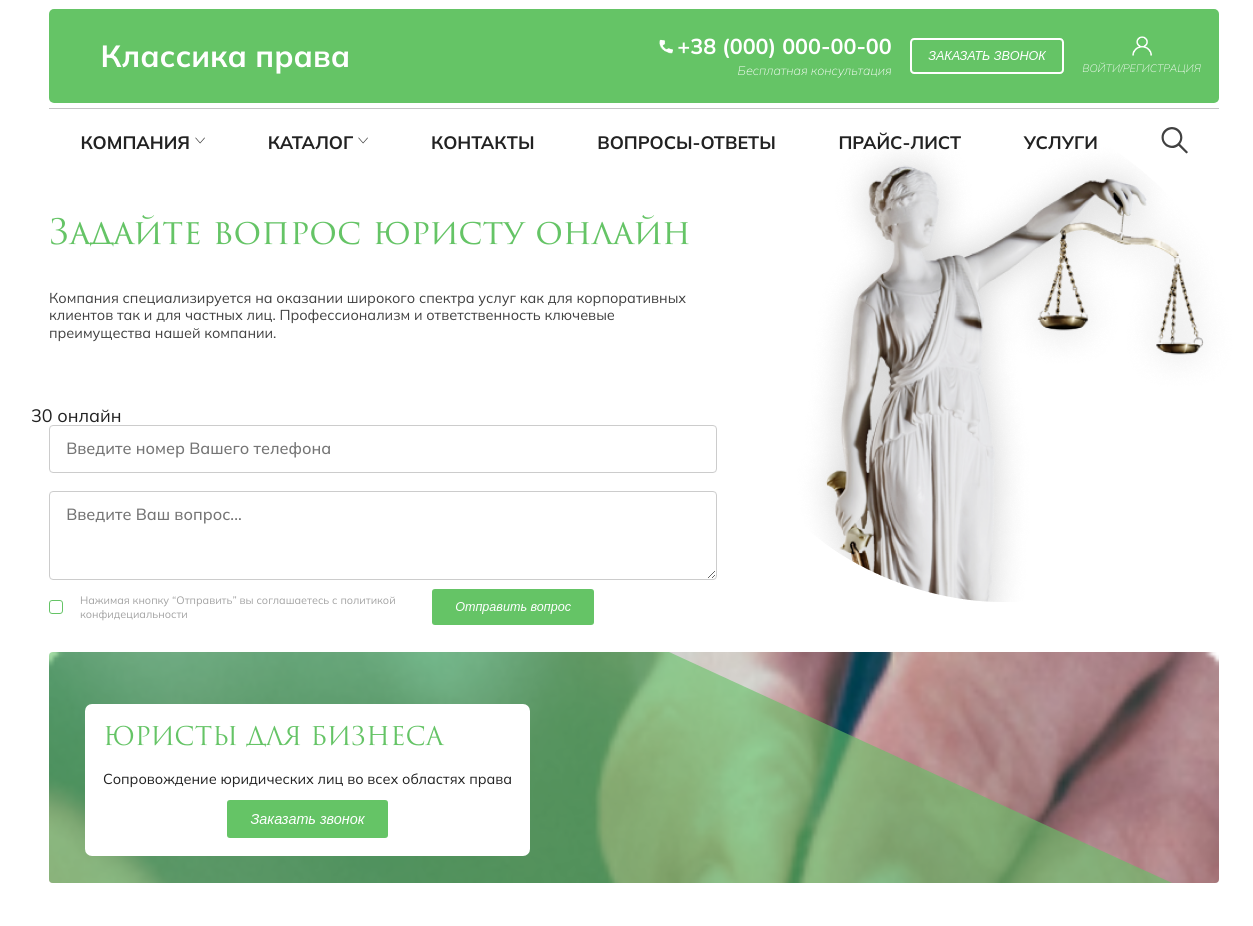
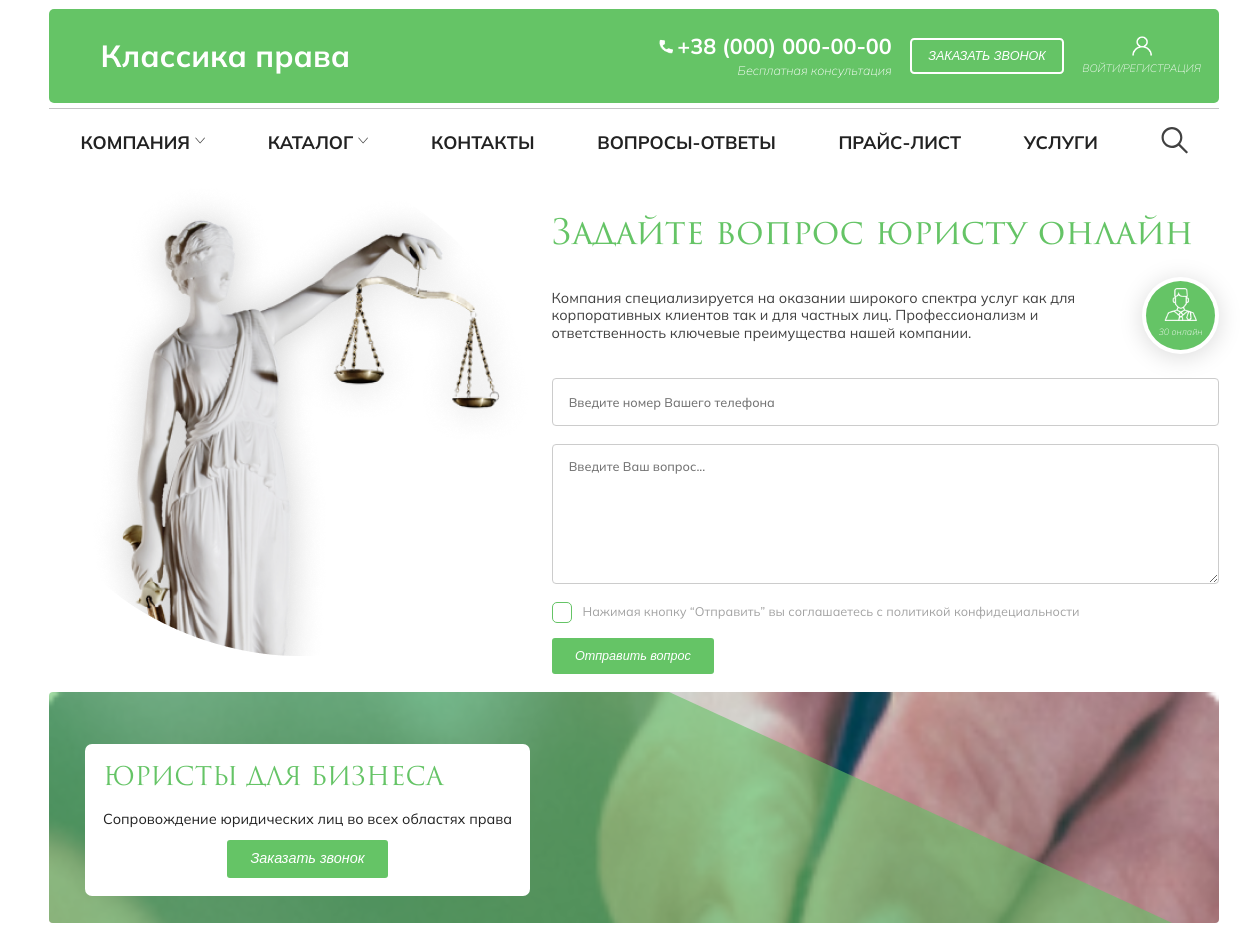
Before and after one commit to JaneTyrant/practice_html_css, a plain HTML site: page index.html in a window 1536 px wide. Shown: the top 926 px of the page, without its empty margins (134-1387 px from the left). Drawn offline with Linux system fonts and the light colour scheme.

Commit message:
Adapt main section for other devices

```diff
--- a/assets/css/main-section.css
+++ b/assets/css/main-section.css
@@ -91,3 +91,284 @@
 
     line-height: 1.3em;
 }
+
+@media screen and (min-width: 768px) {
+    .themis-image {
+        margin-top: -3rem;
+    }
+
+    .question-form {
+        padding-top: 1rem;
+    }
+
+    .main-section-themis {
+        padding-top: 2rem;
+    }
+
+    .main-section-themis {
+        order: 1;
+    }
+
+    .main-section-question {
+        order: 2;
+    }
+
+    .main-text-container {
+        justify-content: space-between;
+    }
+
+    .main-heading {
+        max-width: 300px;
+    }
+
+    .users-online-container {
+        width: 62px;
+        height: 62px;
+        margin: auto;
+        margin-right: 1rem;
+        box-shadow: 0px 3.207296371459961px 24.05472183227539px 0px #00000026;
+        border-radius: 50%;
+    }
+
+    .users-online-wrapper {
+        width: 54px;
+        height: 54px;
+        margin: auto;
+        margin-top: 4px;
+
+        background-color: var(--accent-light-color);
+        border-radius: 50%;
+    }
+
+    .users-online-image {
+        width: 27px;
+        height: 27px;
+        margin-top: 7px;
+    }
+
+    .users-online-text {
+        display: inline-block;
+
+        color: var(--primary-color);
+
+        font-size: .5rem;
+        font-weight: 200;
+        font-style: italic;
+
+        line-height: 1.3em;
+
+        vertical-align: super;
+    }
+
+    .input-question {
+        min-height: 81px;
+        max-height: 81px;
+    }
+
+    .text-checkbox {
+        font-size: .8rem;
+    }
+
+    .submit-container {
+        margin-top: 20px;
+    }
+
+    .submit-button {
+        margin-left: auto;
+        padding-right: 1rem;
+    }
+
+    .licensia::before {
+        width: 14px;
+        height: 14px;
+        border-radius: 4px;
+    }
+
+    .licensia::after {
+        width: 10px;
+        height: 10px;
+        border-radius: 3px;
+
+        top: 20px;
+        left: 19px;
+    }
+}
+
+@media screen and (min-width: 1024px) {
+    .main-heading {
+        max-width: 100%;
+    }
+
+    .main-text-description {
+        max-width: 500px;
+        padding-right: 0;
+    }
+
+    .users-online-text {
+        font-size: .4rem;
+
+        vertical-align: middle;
+    }
+
+    .themis-image {
+        margin-top: 0;
+    }
+
+    .input-item::placeholder {
+        line-height: 1.3em;
+    }
+
+    .input-item::placeholder,
+    .text-checkbox {
+        font-size: .6rem;
+    }
+
+    .input-question {
+        min-height: 112px;
+        max-height: 112px;
+    }
+
+    .text-checkbox {
+        width: 90%;
+    }
+
+    .submit-container {
+        margin-top: 0;
+    }
+
+    .submit-button {
+        margin-left: 1rem;
+    }
+
+    .licensia::before {
+        width: 16px;
+        height: 15px;
+    }
+
+    .licensia::after {
+        width: 12px;
+    }
+}
+
+@media screen and (min-width: 1336px) {
+    .main-text-description {
+        max-width: 573px;
+    }
+
+    .themis-image {
+        margin-top: -3rem;
+    }
+
+    .users-online-container {
+        width: 77px;
+        height: 77px;
+        margin-right: 1rem;
+    }
+
+    .users-online-wrapper {
+        width: 69px;
+        height: 69px;
+    }
+
+    .users-online-image {
+        width: 33px;
+        height: 33px;
+    }
+
+    .users-online-text {
+        font-size: .5rem;
+
+        line-height: 1.3em;
+    }
+
+    .input-item::placeholder,
+    .text-checkbox {
+        font-size: .7rem;
+    }
+
+    .input-question {
+        min-height: 140px;
+        max-height: 140px;
+    }
+
+    .licensia::before {
+        width: 18px;
+        height: 19px;
+        border-radius: 5px;
+
+        top: 18px;
+    }
+
+    .licensia::after {
+        width: 12px;
+        height: 12px;
+
+        top: 24px;
+        left: 22px;
+
+        top: 22px;
+    }
+}
+
+@media screen and (min-width: 1920px) {
+    .main-text-description {
+        max-width: 810px;
+    }
+
+    .users-online-container {
+        width: 110px;
+        height: 110px;
+    }
+
+    .users-online-wrapper {
+        width: 98px;
+        height: 98px;
+        margin-top: 6px;
+    }
+
+    .users-online-image {
+        width: 47px;
+        height: 47px;
+    }
+
+    .users-online-text {
+        font-size: .5rem;
+
+        line-height: 1.3em;
+    }
+
+    .input-item::placeholder,
+    .text-checkbox {
+        font-size: .9rem;
+    }
+
+    .input-question {
+        min-height: 172px;
+        max-height: 172px;
+    }
+
+    .submit-container {
+        margin-top: 20px;
+    }
+
+    .licensia::before {
+        width: 29px;
+        height: 26px;
+        border-radius: 7px;
+
+        top: 22px;
+    }
+
+    .licensia::after {
+        width: 19px;
+        height: 17px;
+        border-radius: 4px;
+
+        top: 27px;
+        left: 29px;
+    }
+
+    .text-checkbox {
+        padding-left: 1rem;
+    }
+}
```
